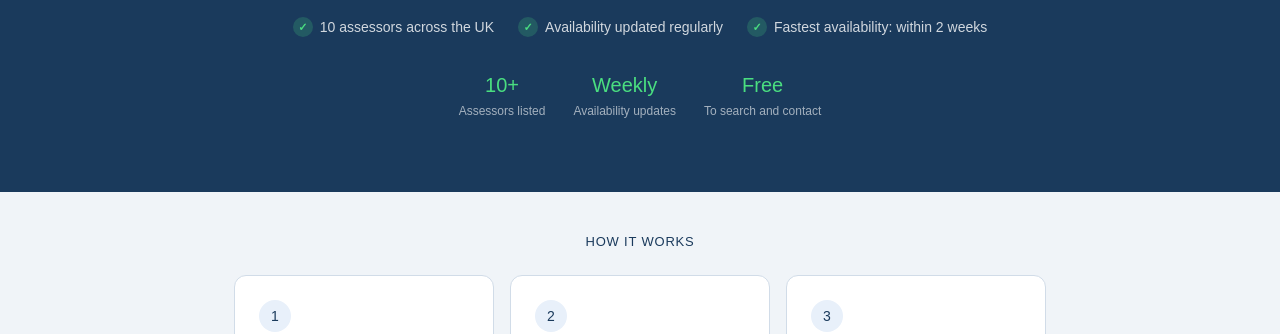
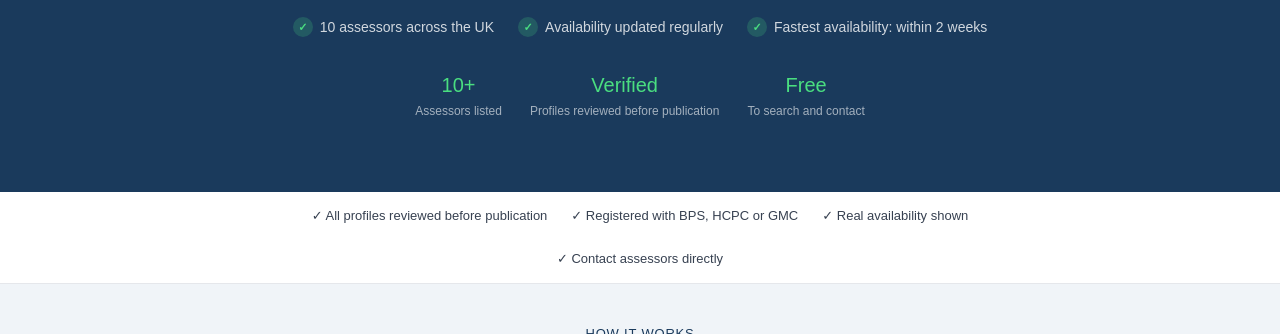
Before and after one commit to DanielBoneham/assessment-finder, a Next.js app: page / in a window 1280 px wide. Shown: the part 391-725 px from the top of the page. Built offline with nearby package versions, Linux system fonts and the light colour scheme; no server answers; the database is empty.

Commit message:
add trust messaging across site

```diff
--- a/app/assessor/[id]/page.tsx
+++ b/app/assessor/[id]/page.tsx
@@ -1,7 +1,6 @@
 import { notFound } from 'next/navigation'
 import { getAssessorById } from '@/lib/api'
 import { PageLayout, Container, Section } from '@/components/Layout'
-import { AvailabilityBadge } from '@/components/AvailabilityBadge'
 import { ContactForm } from '@/components/ContactForm'
 
 interface Props {
@@ -49,16 +48,12 @@ export default async function AssessorProfilePage({ params }: Props) {
   return (
     <PageLayout>
 
-      {/* Hero */}
       <div style={{ background: '#1a3a5c', padding: '2.5rem 0 3rem' }}>
         <Container>
           <a href="/" style={{ fontSize: '13px', color: 'rgba(255,255,255,0.6)', textDecoration: 'none', display: 'inline-block', marginBottom: '1.25rem' }}>
             Back to all assessors
           </a>
-
           <div style={{ display: 'flex', flexWrap: 'wrap', alignItems: 'flex-start', justifyContent: 'space-between', gap: '1.5rem' }}>
-
-            {/* Name + photo */}
             <div style={{ display: 'flex', alignItems: 'center', gap: '16px' }}>
               <img src={photoUrl} alt={assessor.name} style={{ width: '72px', height: '72px', borderRadius: '50%', objectFit: 'cover', border: '2px solid rgba(255,255,255,0.2)', flexShrink: 0 }} />
               <div>
@@ -68,15 +63,18 @@ export default async function AssessorProfilePage({ params }: Props) {
                 <p style={{ color: 'rgba(255,255,255,0.7)', fontSize: '14px', margin: '0 0 8px' }}>
                   {assessor.professional_title} · {assessor.location_city}
                 </p>
-                {assessor.is_verified && (
-                  <span style={{ display: 'inline-flex', alignItems: 'center', gap: '5px', background: 'rgba(74,222,128,0.15)', color: '#4ade80', fontSize: '12px', fontWeight: 500, padding: '3px 10px', borderRadius: '20px', border: '0.5px solid rgba(74,222,128,0.3)' }}>
-                    ✓ Verified practitioner
+                <div style={{ display: 'flex', gap: '8px', flexWrap: 'wrap' }}>
+                  {assessor.is_verified && (
+                    <span style={{ display: 'inline-flex', alignItems: 'center', gap: '5px', background: 'rgba(74,222,128,0.15)', color: '#4ade80', fontSize: '12px', fontWeight: 500, padding: '3px 10px', borderRadius: '20px', border: '0.5px solid rgba(74,222,128,0.3)' }}>
+                      ✓ Verified practitioner
+                    </span>
+                  )}
+                  <span style={{ display: 'inline-flex', alignItems: 'center', gap: '5px', background: 'rgba(255,255,255,0.1)', color: 'rgba(255,255,255,0.75)', fontSize: '12px', fontWeight: 500, padding: '3px 10px', borderRadius: '20px' }}>
+                    ✓ Profile reviewed
                   </span>
-                )}
+                </div>
               </div>
             </div>
-
-            {/* Availability panel */}
             {av && (
               <div style={{ background: avBg, borderRadius: '12px', padding: '1.25rem 1.5rem', minWidth: '220px' }}>
                 <div style={{ display: 'flex', alignItems: 'center', gap: '8px', marginBottom: '6px' }}>
@@ -95,20 +93,16 @@ export default async function AssessorProfilePage({ params }: Props) {
                 </p>
               </div>
             )}
-
           </div>
         </Container>
       </div>
 
-      {/* Body */}
       <Section>
         <Container>
           <div style={{ display: 'grid', gridTemplateColumns: 'minmax(0,2fr) minmax(0,1fr)', gap: '24px', alignItems: 'start' }}>
 
-            {/* Left column */}
             <div style={{ display: 'flex', flexDirection: 'column', gap: '20px' }}>
 
-              {/* Quick summary */}
               <Card title="Quick summary">
                 <div style={{ display: 'grid', gridTemplateColumns: '1fr 1fr', gap: '12px' }}>
                   {[
@@ -125,7 +119,6 @@ export default async function AssessorProfilePage({ params }: Props) {
                 </div>
               </Card>
 
-              {/* Bio */}
               {assessor.bio && (
                 <Card title="About">
                   <p style={{ fontSize: '14px', color: '#4b5563', lineHeight: 1.75, margin: 0 }}>
@@ -134,7 +127,6 @@ export default async function AssessorProfilePage({ params }: Props) {
                 </Card>
               )}
 
-              {/* Assessment details */}
               <Card title="Assessment details">
                 <div style={{ display: 'flex', flexWrap: 'wrap', gap: '8px' }}>
                   {assessor.conditions.map((c) => <Tag key={c} label={c} />)}
@@ -142,14 +134,26 @@ export default async function AssessorProfilePage({ params }: Props) {
                 </div>
               </Card>
 
-              {/* Credentials */}
-              <Card title="Credentials">
+              <Card title="Credentials and verification">
+                <div style={{ background: '#f0fdf4', border: '0.5px solid #86efac', borderRadius: '8px', padding: '12px 14px', marginBottom: '14px', display: 'flex', alignItems: 'center', gap: '10px' }}>
+                  <span style={{ fontSize: '18px' }}>✓</span>
+                  <div>
+                    <p style={{ fontSize: '13px', fontWeight: 500, color: '#166534', margin: '0 0 2px' }}>
+                      {assessor.is_verified ? 'Verified practitioner' : 'Profile reviewed'}
+                    </p>
+                    <p style={{ fontSize: '12px', color: '#166534', margin: 0, opacity: 0.8 }}>
+                      {assessor.is_verified
+                        ? 'Identity and credentials have been checked by Assessment Finder.'
+                        : 'This profile has been reviewed before publication.'}
+                    </p>
+                  </div>
+                </div>
                 <div style={{ display: 'flex', flexDirection: 'column', gap: '10px' }}>
                   {assessor.governing_body && <Row label="Governing body" value={assessor.governing_body} />}
                   {assessor.registration_number && <Row label="Registration no." value={assessor.registration_number} />}
                   <Row
-                    label="Verified"
-                    value={assessor.is_verified ? '✓ Identity and credentials checked' : 'Not yet verified'}
+                    label="Status"
+                    value={assessor.is_verified ? '✓ Fully verified' : 'Profile reviewed'}
                     valueColor={assessor.is_verified ? '#166534' : '#6b7280'}
                   />
                 </div>
@@ -157,10 +161,8 @@ export default async function AssessorProfilePage({ params }: Props) {
 
             </div>
 
-            {/* Right column */}
             <div style={{ display: 'flex', flexDirection: 'column', gap: '20px' }}>
 
-              {/* Price */}
               {assessor.price_range && (
                 <Card title="Price range">
                   <p style={{ fontSize: '24px', fontWeight: 500, color: '#1a3a5c', margin: '0 0 6px' }}>
@@ -172,7 +174,6 @@ export default async function AssessorProfilePage({ params }: Props) {
                 </Card>
               )}
 
-              {/* Contact form — sticky */}
               <div style={{ position: 'sticky', top: '1rem' }}>
                 <Card title={`Contact ${assessor.name.split(' ')[0]}`}>
                   <p style={{ fontSize: '13px', color: '#6b7280', margin: '0 0 1rem', lineHeight: 1.5 }}>
--- a/app/page.tsx
+++ b/app/page.tsx
@@ -28,13 +28,28 @@ export default async function HomePage() {
           <div style={{ display: 'flex', justifyContent: 'center', flexWrap: 'wrap', gap: '28px', marginTop: '2rem' }}>
             {[
               { value: '10+', label: 'Assessors listed' },
-              { value: 'Weekly', label: 'Availability updates' },
+              { value: 'Verified', label: 'Profiles reviewed before publication' },
               { value: 'Free', label: 'To search and contact' },
             ].map((stat) => (
               <div key={stat.label} style={{ textAlign: 'center' }}>
                 <p style={{ color: '#4ade80', fontSize: '20px', fontWeight: 500, margin: '0 0 2px' }}>{stat.value}</p>
                 <p style={{ color: 'rgba(255,255,255,0.6)', fontSize: '12px', margin: 0 }}>{stat.label}</p>
               </div>
+            ))}
+          </div>
+        </Container>
+      </div>
+
+      <div style={{ background: '#fff', borderBottom: '0.5px solid #e5e7eb' }}>
+        <Container>
+          <div style={{ display: 'flex', flexWrap: 'wrap', justifyContent: 'center', gap: '24px', padding: '14px 0' }}>
+            {[
+              '✓ All profiles reviewed before publication',
+              '✓ Registered with BPS, HCPC or GMC',
+              '✓ Real availability shown',
+              '✓ Contact assessors directly',
+            ].map((item) => (
+              <span key={item} style={{ fontSize: '13px', color: '#374151', fontWeight: 500 }}>{item}</span>
             ))}
           </div>
         </Container>
@@ -87,9 +102,6 @@ export default async function HomePage() {
               NHS waiting times can often exceed 6 to 12 months in many areas. Private assessments are typically much faster, with availability ranging from a few weeks to a few months.
             </p>
             <p style={{ fontSize: '14px', color: '#4b5563', lineHeight: 1.8, marginBottom: '0.75rem' }}>
-              The time it takes to complete an assessment also varies, but most private ADHD assessments are completed within one to three appointments.
-            </p>
-            <p style={{ fontSize: '14px', color: '#4b5563', lineHeight: 1.8, marginBottom: '0.75rem' }}>
               Because availability differs between providers, many people choose to compare assessors to find those with shorter waiting times.
             </p>
             <p style={{ fontSize: '14px', color: '#4b5563', lineHeight: 1.8, margin: 0 }}>
```
